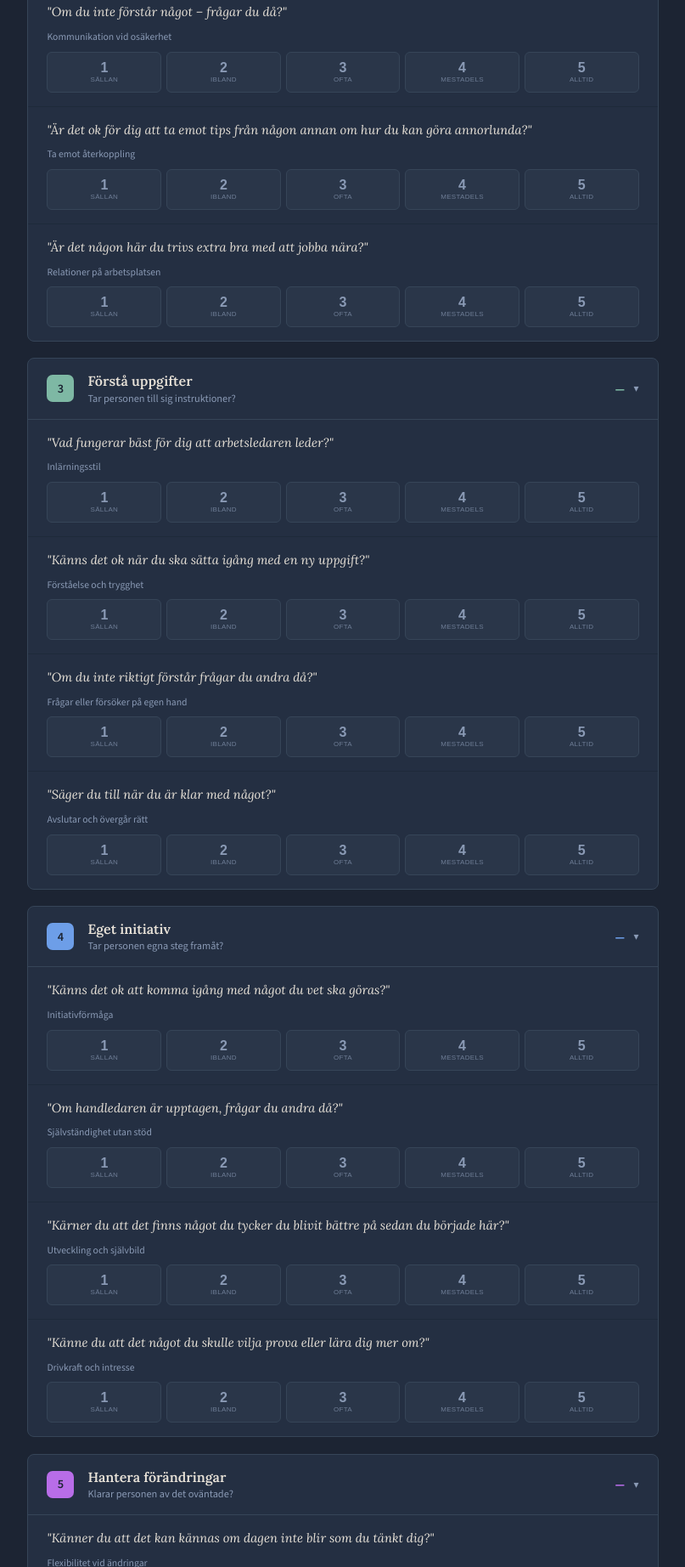
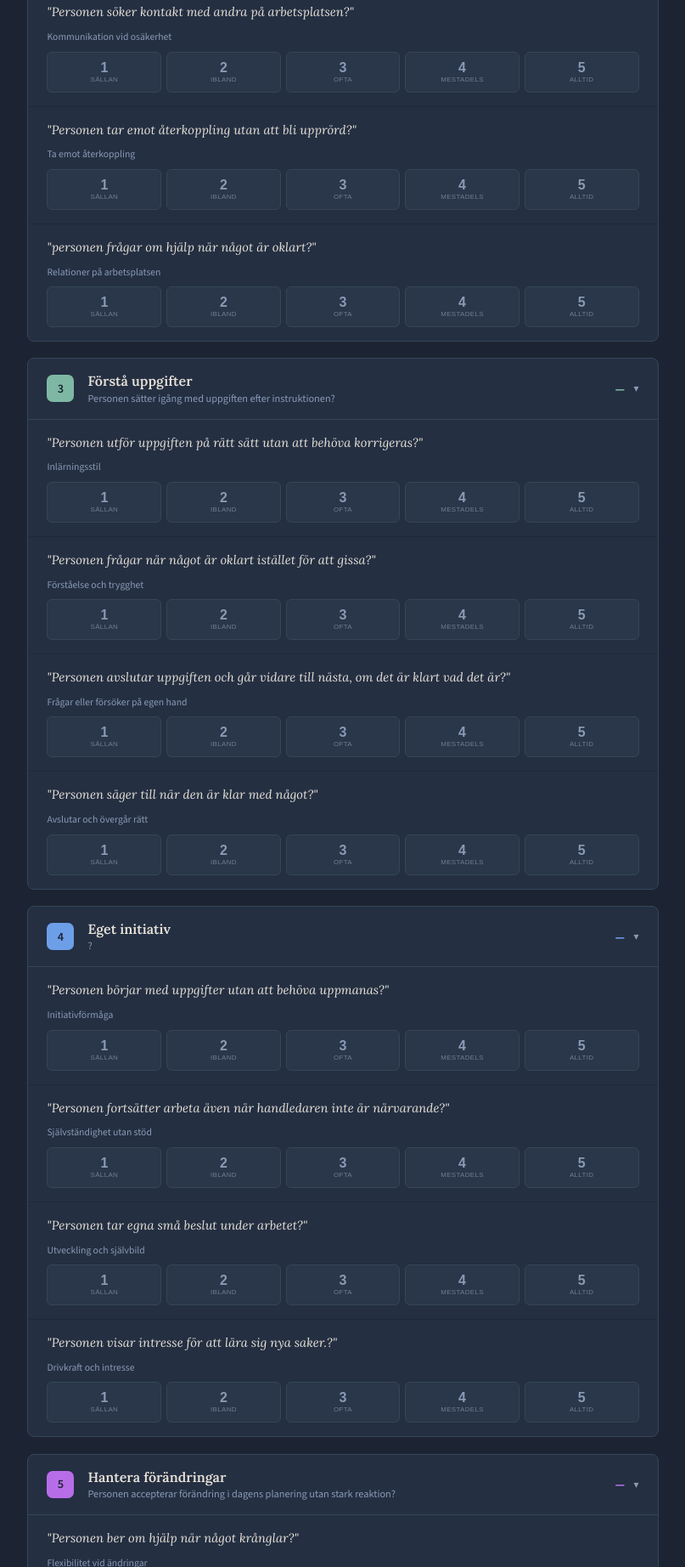
Before and after one commit to flileiber/Arbetstraning-2, a plain HTML site: page index.html in a window 1280 px wide. Shown: the part 956-2800 px from the top of the page at 85% size, without its empty margins (40-847 px from the left). Drawn offline with nearby package versions, Linux system fonts and the light colour scheme.

Commit message:
Update index.html

```diff
--- a/index.html
+++ b/index.html
@@ -80,39 +80,39 @@
 const LABELS = ["","Sällan","Ibland","Ofta","Mestadels","Alltid"];
 const axes = [
   { name:"Uthållighet", desc:"Orkar personen arbeta under passet?", color:"#e07b6a", questions:[
-    {q:"Sover och äter du okej?", note:"Grundförutsättningar för dagen"},
-    {q:"Brukar du märka att du behöver ta en paus?", note:"Självkännedom kring trötthet"},
-    {q:"Kan du känna dig trött mitt under dagen? Vad brukar hjälpa?", note:"Strategier och återhämtning"},
-    {q:"Är orken bättre eller sämre mot slutet av passet jämfört med i början?", note:"Uthållighet över tid"}
+    {q:"Personen arbetar aktivt under hela passet utan längre avbrott?", note:"Grundförutsättningar för dagen"},
+    {q:"Personen återgår till arbetet efter paus självmant?", note:"Självkännedom kring trötthet"},
+    {q:"Personen visar energi och fokus även mot slutet av arbetsdagen?", note:"Strategier och återhämtning"},
+    {q:"Personen klarar att hålla igång trots att en uppgift kan ta tid?", note:"Uthållighet över tid"}
   ]},
   { name:"Social samvaro", desc:"Trivs personen med andra på arbetsplatsen?", color:"#e8b86d", questions:[
-    {q:"Känner du trivsel bland andra som är här?", note:"Grundtrivsel i grupp"},
-    {q:"Om du inte förstår något – frågar du då?", note:"Kommunikation vid osäkerhet"},
-    {q:"Är det ok för dig att ta emot tips från någon annan om hur du kan göra annorlunda?", note:"Ta emot återkoppling"},
-    {q:"Är det någon här du trivs extra bra med att jobba nära?", note:"Relationer på arbetsplatsen"}
+    {q:"Personen hälsar och har ögonkontakt med kollegor?", note:"Grundtrivsel i grupp"},
+    {q:"Personen söker kontakt med andra på arbetsplatsen?", note:"Kommunikation vid osäkerhet"},
+    {q:"Personen tar emot återkoppling utan att bli upprörd?", note:"Ta emot återkoppling"},
+    {q:"personen frågar om hjälp när något är oklart?", note:"Relationer på arbetsplatsen"}
   ]},
-  { name:"Förstå uppgifter", desc:"Tar personen till sig instruktioner?", color:"#7eb8a4", questions:[
-    {q:"Vad fungerar bäst för dig att arbetsledaren leder?", note:"Inlärningsstil"},
-    {q:"Känns det ok när du ska sätta igång med en ny uppgift?", note:"Förståelse och trygghet"},
-    {q:"Om du inte riktigt förstår frågar du andra då?", note:"Frågar eller försöker på egen hand"},
-    {q:"Säger du till när du är klar med något?", note:"Avslutar och övergår rätt"}
+  { name:"Förstå uppgifter", desc:"Personen sätter igång med uppgiften efter instruktionen?", color:"#7eb8a4", questions:[
+    {q:"Personen utför uppgiften på rätt sätt utan att behöva korrigeras?", note:"Inlärningsstil"},
+    {q:"Personen frågar när något är oklart istället för att gissa?", note:"Förståelse och trygghet"},
+    {q:"Personen avslutar uppgiften och går vidare till nästa, om det är klart vad det är?", note:"Frågar eller försöker på egen hand"},
+    {q:"Personen säger till när den är klar med något?", note:"Avslutar och övergår rätt"}
   ]},
-  { name:"Eget initiativ", desc:"Tar personen egna steg framåt?", color:"#6d9ee8", questions:[
-    {q:"Känns det ok att komma igång med något du vet ska göras?", note:"Initiativförmåga"},
-    {q:"Om handledaren är upptagen, frågar du andra då?", note:"Självständighet utan stöd"},
-    {q:"Kärner du att det finns något du tycker du blivit bättre på sedan du började här?", note:"Utveckling och självbild"},
-    {q:"Känne du att det något du skulle vilja prova eller lära dig mer om?", note:"Drivkraft och intresse"}
+  { name:"Eget initiativ", desc:"?", color:"#6d9ee8", questions:[
+    {q:"Personen börjar med uppgifter utan att behöva uppmanas?", note:"Initiativförmåga"},
+    {q:"Personen fortsätter arbeta även när handledaren inte är närvarande?", note:"Självständighet utan stöd"},
+    {q:"Personen tar egna små beslut under arbetet?", note:"Utveckling och självbild"},
+    {q:"Personen visar intresse för att lära sig nya saker.?", note:"Drivkraft och intresse"}
   ]},
-  { name:"Hantera förändringar", desc:"Klarar personen av det oväntade?", color:"#b86de8", questions:[
-    {q:"Känner du att det kan kännas om dagen inte blir som du tänkt dig?", note:"Flexibilitet vid ändringar"},
-    {q:"Om något går fel eller krånglar – säger du till då?", note:"Problemhantering"},
-    {q:"Tar det lång tid för dig innan du känner dig trygg med något nytt?", note:"Anpassningstid"},
+  { name:"Hantera förändringar", desc:"Personen accepterar förändring i dagens planering utan stark reaktion?", color:"#b86de8", questions:[
+    {q:"Personen ber om hjälp när något krånglar?", note:"Flexibilitet vid ändringar"},
+    {q:"Personen anpassar sig till nya rutiner eller kollegor i rimlig tid?", note:"Problemhantering"},
+    {q:"Personen behåller fokus på arbetet öven nör det uppstår oväntade situationer?", note:"Anpassningstid"},
     {q:"Känns det som att det finns något här som ibland känns svårt eller jobbigt?", note:"Öppen fråga om belastning"}
   ]},
-  { name:"Närvaro & rutiner", desc:"Fungerar vardagen runt arbetspasset?", color:"#e8946d", questions:[
-    {q:"Fungerar att ta sig hit i tid?", note:"Punktlighet och praktik"},
-    {q:"Hur är morgnarna för dig – kommer du igång?", note:"Morgonrutin"},
-    {q:"Om du vet i förväg att du inte kan komma – Vad känns normalt rätt att göra?", note:"Kommunicerar frånvaro"},
+  { name:"Närvaro & rutiner", desc:"Personen kommer i tid till arbetspasset?", color:"#e8946d", questions:[
+    {q:"Personen meddelar i förväg när hen inte kan komma?", note:"Punktlighet och praktik"},
+    {q:"Personen är redo att arbeta när hen anländer?", note:"Morgonrutin"},
+    {q:"Personen har en stabil närvaro över tid utan stort frånvaromönster?", note:"Kommunicerar frånvaro"},
     {q:"Känner du dig redo och pigg när du väl är här?", note:"Närvaro och fokus på plats"}
   ]}
 ];
```
